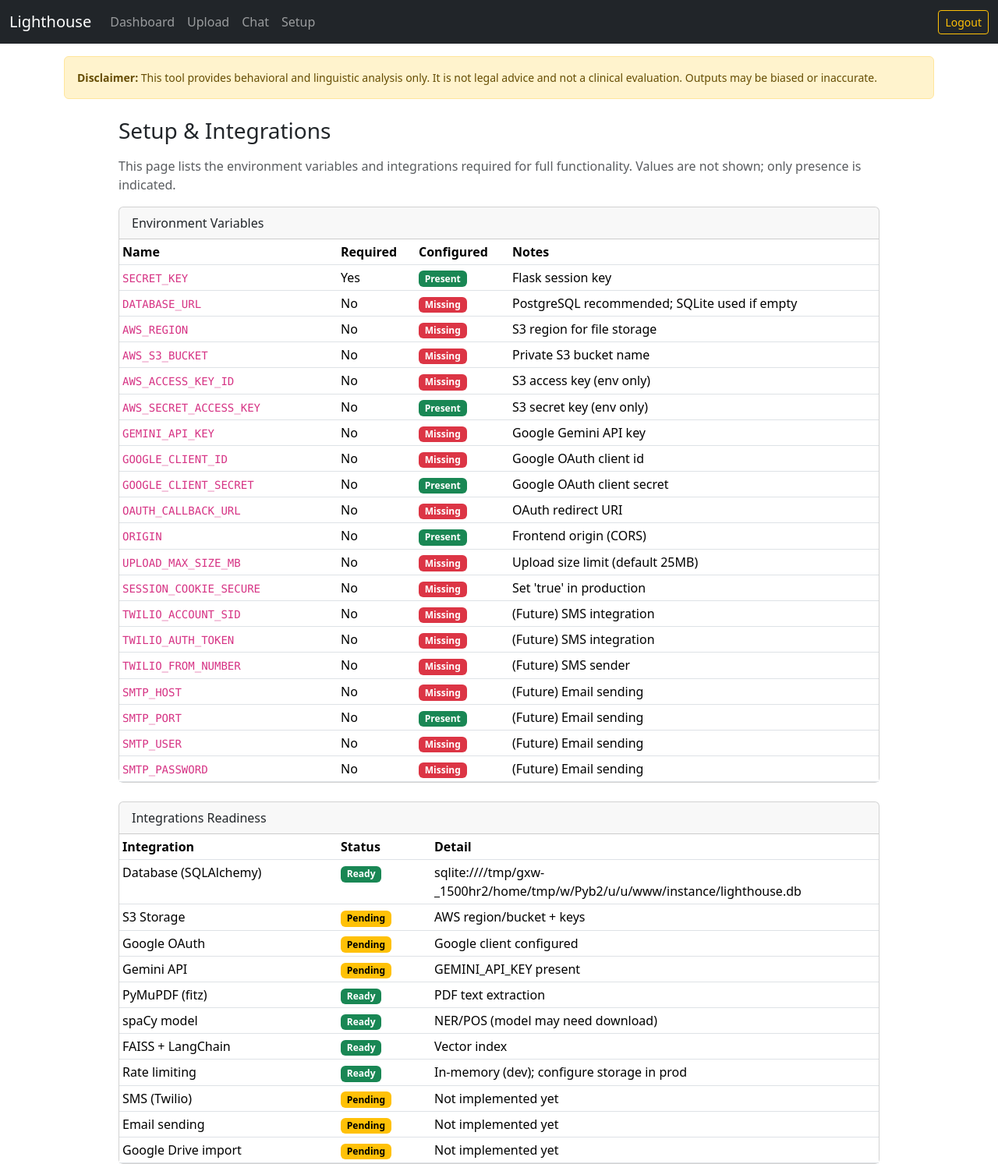
After one commit to TYjacoby71/Project-Lighthouse, a Flask app: page /setup in a window 1280 px wide. The commit adds this page. Shown: the whole page at 78% size. Run offline with Flask 3, Linux system fonts and the light colour scheme; a user stored in the database is signed in; some libraries are stand-ins or nearby versions.

Commit message:
pull from git

```diff
--- a/app/main/routes.py
+++ b/app/main/routes.py
@@ -167,31 +167,60 @@ def api_upload():
     else:
         text = text_content or file_bytes.decode('utf-8', errors='ignore')
 
-    # Naive text→Markdown: paragraphs and lists preservation
+    # Basic cleanup
     if text:
+        cleaned = '\n'.join([line.strip() for line in text.splitlines()])
         from markdownify import markdownify as md
-        # markdownify expects HTML, but we can wrap paragraphs simply
-        paragraphs = [p.strip() for p in text.split('\n')]
+        paragraphs = [p for p in cleaned.split('\n')]
         htmlish = ''.join(f'<p>{p}</p>' if p else '<br/>' for p in paragraphs)
         content_md = md(htmlish)
 
-    # spaCy + simple sentiment via TextBlob as placeholder
+    # NLP metrics: word/char, readability, sentiment, POS, entities
     nlp_metrics = {
         'word_count': len(text.split()) if text else 0,
+        'char_count': len(text) if text else 0,
+        'readability_score': None,
+        'pos_counts': {},
         'named_entities': [],
         'sentiment_score': 0.0,
     }
     try:
-        import spacy
-        from textblob import TextBlob
-        nlp = spacy.load('en_core_web_sm')
-        doc = nlp(text or '')
-        ents = []
-        for ent in doc.ents:
-            if ent.label_ in {'PERSON', 'ORG', 'GPE', 'DATE', 'MONEY'}:
-                ents.append({'text': ent.text, 'label': ent.label_})
-        nlp_metrics['named_entities'] = ents
-        nlp_metrics['sentiment_score'] = float(TextBlob(text or '').sentiment.polarity)
+        # readability
+        try:
+            import textstat
+            nlp_metrics['readability_score'] = float(textstat.flesch_kincaid_grade(text or ''))
+        except Exception:
+            pass
+
+        # sentiment via VADER or TextBlob fallback
+        try:
+            from vaderSentiment.vaderSentiment import SentimentIntensityAnalyzer
+            vs = SentimentIntensityAnalyzer()
+            nlp_metrics['sentiment_score'] = float(vs.polarity_scores(text or '').get('compound', 0.0))
+        except Exception:
+            try:
+                from textblob import TextBlob
+                nlp_metrics['sentiment_score'] = float(TextBlob(text or '').sentiment.polarity)
+            except Exception:
+                pass
+
+        # spaCy NER + POS counts
+        try:
+            import spacy
+            nlp = spacy.load('en_core_web_sm')
+            doc = nlp(text or '')
+            ents = []
+            for ent in doc.ents:
+                if ent.label_ in {'PERSON', 'ORG', 'GPE', 'DATE', 'MONEY'}:
+                    ents.append({'text': ent.text, 'label': ent.label_})
+            nlp_metrics['named_entities'] = ents
+            pos_counts = {'NOUN': 0, 'VERB': 0, 'ADJ': 0, 'ADV': 0}
+            for token in doc:
+                if token.pos_ in pos_counts:
+                    pos_counts[token.pos_] += 1
+            nlp_metrics['pos_counts'] = pos_counts
+        except Exception:
+            pass
     except Exception:
         pass
 
@@ -245,6 +274,12 @@ def api_upload():
         original_filename=original_filename,
         content_md=content_md,
         ai_analysis=ai_analysis,
+        word_count=nlp_metrics.get('word_count'),
+        char_count=nlp_metrics.get('char_count'),
+        readability_score=nlp_metrics.get('readability_score'),
+        sentiment_score=nlp_metrics.get('sentiment_score'),
+        auto_detected_entities=nlp_metrics.get('named_entities'),
+        pos_counts=nlp_metrics.get('pos_counts'),
     )
     db.session.add(comm)
     db.session.commit()
@@ -298,6 +333,28 @@ def presigned_url(communication_id: int):
         return jsonify({'url': url})
     except Exception:
         return jsonify({'error': 'Failed to create URL'}), 500
+
+
+@main_bp.route('/api/communications/<int:communication_id>/integrity')
+@login_required
+def integrity_check(communication_id: int):
+    comm = db.session.get(Communication, communication_id)
+    if not comm or comm.organization_id != current_user.organization_id:
+        return jsonify({'error': 'Not found'}), 404
+
+    try:
+        if comm.storage_path.startswith('local:'):
+            path = comm.storage_path[len('local:'):]
+            with open(path, 'rb') as f:
+                data = f.read()
+        else:
+            s3 = boto3.client('s3', region_name=current_app.config['AWS_REGION'])
+            obj = s3.get_object(Bucket=current_app.config['AWS_S3_BUCKET'], Key=comm.storage_path)
+            data = obj['Body'].read()
+        h = hashlib.sha256(data).hexdigest()
+        return jsonify({'ok': h == comm.sha256_hash, 'stored': comm.sha256_hash, 'computed': h})
+    except Exception as e:
+        return jsonify({'error': 'Integrity check failed'}), 500
 
 
 @main_bp.route('/api/communications/<int:communication_id>/download')
@@ -443,3 +500,69 @@ def draft_response(communication_id: int):
     if not text_out:
         text_out = "AI draft unavailable. Configure GEMINI_API_KEY."
     return jsonify({'draft': text_out})
+
+
+@main_bp.route('/setup')
+@login_required
+def setup_page():
+    cfg = current_app.config
+
+    def present(key: str) -> bool:
+        val = cfg.get(key)
+        if isinstance(val, str):
+            return bool(val.strip())
+        return bool(val)
+
+    envs = [
+        {"name": "SECRET_KEY", "required": True, "present": present('SECRET_KEY'), "notes": "Flask session key"},
+        {"name": "DATABASE_URL", "required": False, "present": present('DATABASE_URL'), "notes": "PostgreSQL recommended; SQLite used if empty"},
+        {"name": "AWS_REGION", "required": False, "present": present('AWS_REGION'), "notes": "S3 region for file storage"},
+        {"name": "AWS_S3_BUCKET", "required": False, "present": present('AWS_S3_BUCKET'), "notes": "Private S3 bucket name"},
+        {"name": "AWS_ACCESS_KEY_ID", "required": False, "present": bool(os.getenv('AWS_ACCESS_KEY_ID')), "notes": "S3 access key (env only)"},
+        {"name": "AWS_SECRET_ACCESS_KEY", "required": False, "present": bool(os.getenv('AWS_SECRET_ACCESS_KEY')), "notes": "S3 secret key (env only)"},
+        {"name": "GEMINI_API_KEY", "required": False, "present": present('GEMINI_API_KEY'), "notes": "Google Gemini API key"},
+        {"name": "GOOGLE_CLIENT_ID", "required": False, "present": bool(os.getenv('GOOGLE_CLIENT_ID')), "notes": "Google OAuth client id"},
+        {"name": "GOOGLE_CLIENT_SECRET", "required": False, "present": bool(os.getenv('GOOGLE_CLIENT_SECRET')), "notes": "Google OAuth client secret"},
+        {"name": "OAUTH_CALLBACK_URL", "required": False, "present": bool(os.getenv('OAUTH_CALLBACK_URL')), "notes": "OAuth redirect URI"},
+        {"name": "ORIGIN", "required": False, "present": present('ORIGIN'), "notes": "Frontend origin (CORS)"},
+        {"name": "UPLOAD_MAX_SIZE_MB", "required": False, "present": bool(os.getenv('UPLOAD_MAX_SIZE_MB')), "notes": "Upload size limit (default 25MB)"},
+        {"name": "SESSION_COOKIE_SECURE", "required": False, "present": bool(os.getenv('SESSION_COOKIE_SECURE')), "notes": "Set 'true' in production"},
+        # Future optional integrations
+        {"name": "TWILIO_ACCOUNT_SID", "required": False, "present": bool(os.getenv('TWILIO_ACCOUNT_SID')), "notes": "(Future) SMS integration"},
+        {"name": "TWILIO_AUTH_TOKEN", "required": False, "present": bool(os.getenv('TWILIO_AUTH_TOKEN')), "notes": "(Future) SMS integration"},
+        {"name": "TWILIO_FROM_NUMBER", "required": False, "present": bool(os.getenv('TWILIO_FROM_NUMBER')), "notes": "(Future) SMS sender"},
+        {"name": "SMTP_HOST", "required": False, "present": bool(os.getenv('SMTP_HOST')), "notes": "(Future) Email sending"},
+        {"name": "SMTP_PORT", "required": False, "present": bool(os.getenv('SMTP_PORT')), "notes": "(Future) Email sending"},
+        {"name": "SMTP_USER", "required": False, "present": bool(os.getenv('SMTP_USER')), "notes": "(Future) Email sending"},
+        {"name": "SMTP_PASSWORD", "required": False, "present": bool(os.getenv('SMTP_PASSWORD')), "notes": "(Future) Email sending"},
+    ]
+
+    # Integration readiness checks
+    db_url = None
+    try:
+        db_url = str(db.engine.url)
+    except Exception:
+        db_url = 'Unavailable'
+
+    def check_import(mod_path: str) -> bool:
+        try:
+            __import__(mod_path)
+            return True
+        except Exception:
+            return False
+
+    integrations = [
+        {"name": "Database (SQLAlchemy)", "ready": True, "detail": db_url},
+        {"name": "S3 Storage", "ready": (present('AWS_REGION') and present('AWS_S3_BUCKET') and bool(os.getenv('AWS_ACCESS_KEY_ID')) and bool(os.getenv('AWS_SECRET_ACCESS_KEY'))), "detail": "AWS region/bucket + keys"},
+        {"name": "Google OAuth", "ready": (bool(os.getenv('GOOGLE_CLIENT_ID')) and bool(os.getenv('GOOGLE_CLIENT_SECRET'))), "detail": "Google client configured"},
+        {"name": "Gemini API", "ready": present('GEMINI_API_KEY'), "detail": "GEMINI_API_KEY present"},
+        {"name": "PyMuPDF (fitz)", "ready": check_import('fitz'), "detail": "PDF text extraction"},
+        {"name": "spaCy model", "ready": check_import('spacy'), "detail": "NER/POS (model may need download)"},
+        {"name": "FAISS + LangChain", "ready": (check_import('langchain') and check_import('langchain_community.vectorstores.faiss')), "detail": "Vector index"},
+        {"name": "Rate limiting", "ready": True, "detail": "In-memory (dev); configure storage in prod"},
+        {"name": "SMS (Twilio)", "ready": False, "detail": "Not implemented yet"},
+        {"name": "Email sending", "ready": False, "detail": "Not implemented yet"},
+        {"name": "Google Drive import", "ready": False, "detail": "Not implemented yet"},
+    ]
+
+    return render_template('main/setup.html', envs=envs, integrations=integrations)
--- a/app/templates/auth/login.html
+++ b/app/templates/auth/login.html
@@ -16,6 +16,9 @@
   </form>
   <div class="mt-3">
     <a href="{{ url_for('auth.register') }}">Register</a>
+    <div class="mt-3">
+      <a class="btn btn-outline-danger w-100" href="{{ url_for('auth.google_login') }}">Sign in with Google</a>
+    </div>
   </div>
 </div>
 {% endblock %}
--- a/app/templates/layout.html
+++ b/app/templates/layout.html
@@ -10,13 +10,26 @@
     <nav class="navbar navbar-expand-lg navbar-dark bg-dark">
       <div class="container-fluid">
         <a class="navbar-brand" href="{{ url_for('main.dashboard') }}">Lighthouse</a>
-        <div>
-          {% if current_user.is_authenticated %}
-          <a class="btn btn-sm btn-outline-light" href="{{ url_for('main.upload') }}">Upload</a>
-          <a class="btn btn-sm btn-outline-warning ms-2" href="{{ url_for('auth.logout') }}">Logout</a>
-          {% else %}
-          <a class="btn btn-sm btn-outline-light" href="{{ url_for('auth.login') }}">Login</a>
-          {% endif %}
+        <button class="navbar-toggler" type="button" data-bs-toggle="collapse" data-bs-target="#navbarsExample" aria-controls="navbarsExample" aria-expanded="false" aria-label="Toggle navigation">
+          <span class="navbar-toggler-icon"></span>
+        </button>
+        <div class="collapse navbar-collapse" id="navbarsExample">
+          <ul class="navbar-nav me-auto mb-2 mb-lg-0">
+            {% if current_user.is_authenticated %}
+            <li class="nav-item"><a class="nav-link" href="{{ url_for('main.dashboard') }}">Dashboard</a></li>
+            <li class="nav-item"><a class="nav-link" href="{{ url_for('main.upload') }}">Upload</a></li>
+            <li class="nav-item"><a class="nav-link" href="{{ url_for('main.chat') }}">Chat</a></li>
+            <li class="nav-item"><a class="nav-link" href="{{ url_for('main.setup_page') }}">Setup</a></li>
+            {% endif %}
+          </ul>
+          <div class="d-flex">
+            {% if current_user.is_authenticated %}
+            <a class="btn btn-sm btn-outline-warning" href="{{ url_for('auth.logout') }}">Logout</a>
+            {% else %}
+            <a class="btn btn-sm btn-outline-light" href="{{ url_for('auth.login') }}">Login</a>
+            <a class="btn btn-sm btn-success ms-2" href="{{ url_for('auth.google_login') }}">Sign in with Google</a>
+            {% endif %}
+          </div>
         </div>
       </div>
     </nav>
@@ -31,6 +44,12 @@
       {% endif %}
     {% endwith %}
 
+    <div class="container mt-3">
+      <div class="alert alert-warning small" role="alert">
+        <strong>Disclaimer:</strong> This tool provides behavioral and linguistic analysis only. It is not legal advice and not a clinical evaluation. Outputs may be biased or inaccurate.
+      </div>
+    </div>
+
     {% block content %}{% endblock %}
 
     <script src="https://cdn.jsdelivr.net/npm/bootstrap@5.3.3/dist/js/bootstrap.bundle.min.js" integrity="sha384-YvpcrYf0tY3lHB60NNkmXc5s9fDVZLESaAA55NDzOxhy9GkcIdslK1eN7N6jIeHz" crossorigin="anonymous"></script>
--- /dev/null
+++ b/app/templates/main/setup.html
@@ -0,0 +1,74 @@
+{% extends 'layout.html' %}
+{% block title %}Setup & Integrations{% endblock %}
+{% block content %}
+<div class="container mt-4" style="max-width: 1000px;">
+  <h3 class="mb-3">Setup & Integrations</h3>
+  <p class="text-muted">This page lists the environment variables and integrations required for full functionality. Values are not shown; only presence is indicated.</p>
+
+  <div class="card mb-4">
+    <div class="card-header">Environment Variables</div>
+    <div class="card-body p-0">
+      <div class="table-responsive">
+        <table class="table table-sm mb-0">
+          <thead>
+            <tr>
+              <th style="width: 280px;">Name</th>
+              <th style="width: 100px;">Required</th>
+              <th style="width: 120px;">Configured</th>
+              <th>Notes</th>
+            </tr>
+          </thead>
+          <tbody>
+            {% for e in envs %}
+            <tr>
+              <td><code>{{ e.name }}</code></td>
+              <td>{{ 'Yes' if e.required else 'No' }}</td>
+              <td>
+                {% if e.present %}
+                <span class="badge text-bg-success">Present</span>
+                {% else %}
+                <span class="badge text-bg-danger">Missing</span>
+                {% endif %}
+              </td>
+              <td>{{ e.notes }}</td>
+            </tr>
+            {% endfor %}
+          </tbody>
+        </table>
+      </div>
+    </div>
+  </div>
+
+  <div class="card">
+    <div class="card-header">Integrations Readiness</div>
+    <div class="card-body p-0">
+      <div class="table-responsive">
+        <table class="table table-sm mb-0">
+          <thead>
+            <tr>
+              <th style="width: 280px;">Integration</th>
+              <th style="width: 120px;">Status</th>
+              <th>Detail</th>
+            </tr>
+          </thead>
+          <tbody>
+            {% for i in integrations %}
+            <tr>
+              <td>{{ i.name }}</td>
+              <td>
+                {% if i.ready %}
+                <span class="badge text-bg-success">Ready</span>
+                {% else %}
+                <span class="badge text-bg-warning">Pending</span>
+                {% endif %}
+              </td>
+              <td>{{ i.detail }}</td>
+            </tr>
+            {% endfor %}
+          </tbody>
+        </table>
+      </div>
+    </div>
+  </div>
+</div>
+{% endblock %}
--- a/requirements.txt
+++ b/requirements.txt
@@ -14,3 +14,7 @@ jinja2==3.1.4
 itsdangerous==2.2.0
 werkzeug==3.0.4
 requests==2.32.3
+authlib==1.3.2
+Flask-Limiter==3.7.0
+textstat==0.7.4
+vaderSentiment==3.3.2
--- a/wsgi.py
+++ b/wsgi.py
@@ -1,6 +1,8 @@
+import os
 from app import create_app
 
 app = create_app()
 
 if __name__ == '__main__':
-    app.run(host='0.0.0.0', port=5000)
+    port = int(os.environ.get('PORT', '5000'))
+    app.run(host='0.0.0.0', port=port)
```
Also changed, not shown: app/__init__.py (+83 -1 lines), app/auth/routes.py (+37 -2 lines), app/models.py (+24 -1 lines), app/templates/main/upload.html (+18 -1 lines), instance/lighthouse.db, 1 other file.
